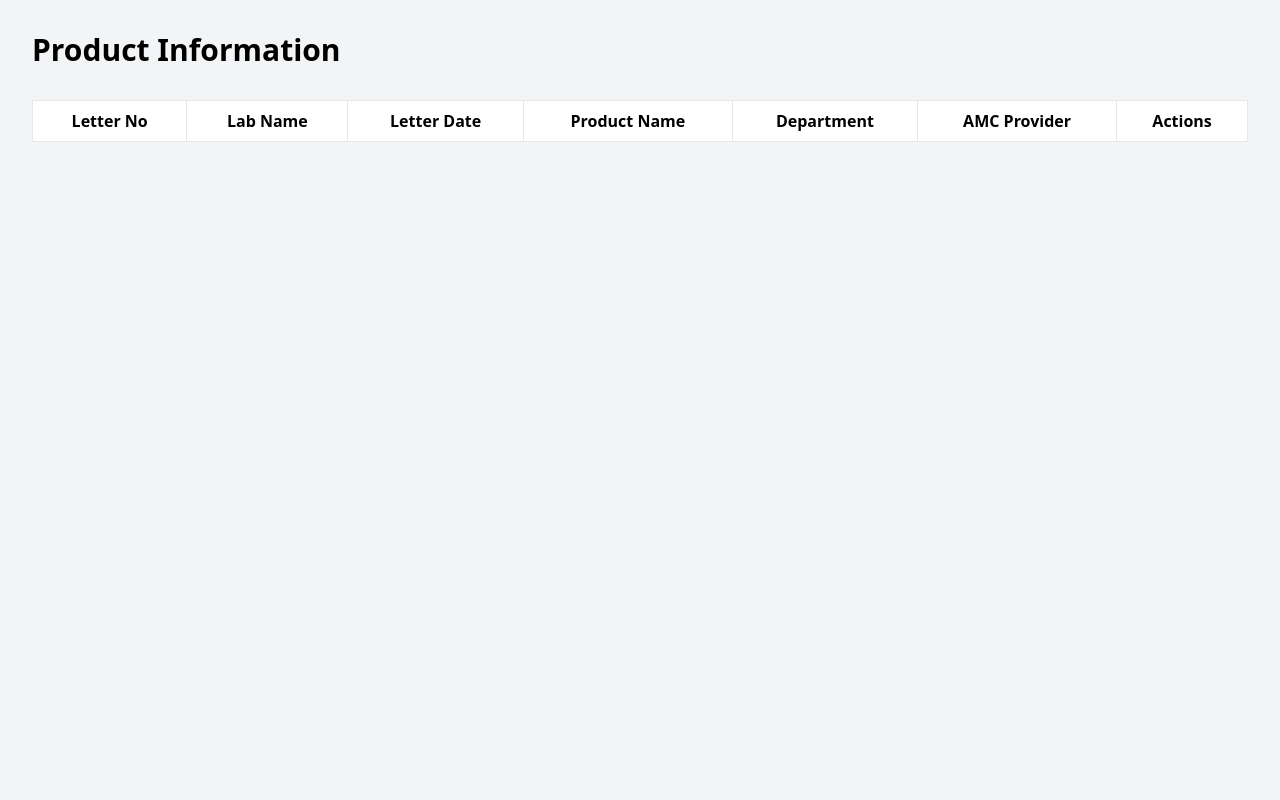
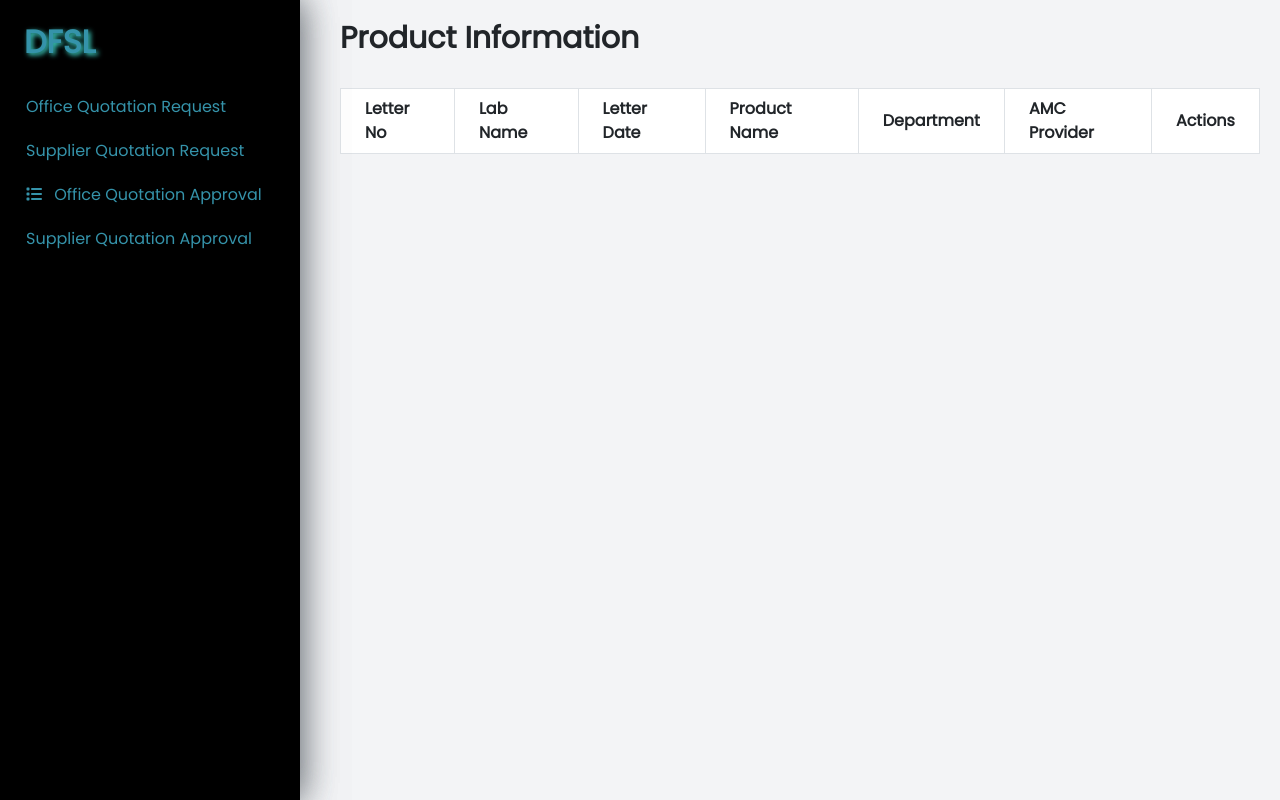
Before and after one commit to samarth23-tech23/DFSL, a Django app: page /letterGenerate/products4/ in a window 1280 px wide. Run offline with Django 3.2, Linux system fonts and the light colour scheme; data that the repository does not hold is empty; some libraries are stand-ins or nearby versions.

Commit message:
previous changes

```diff
--- a/letterCreation/templates/letter.html
+++ b/letterCreation/templates/letter.html
@@ -24,7 +24,7 @@
       }
     }
   </style>
-  <title>Letter Format</title>
+  <title>Office Quotation Approval</title>
 </head>
 <body class="font-times text-sm">
   <div class="border border-solid border-black border-2 m-4 max-w-screen">
--- a/letterCreation/templates/letter6.html
+++ b/letterCreation/templates/letter6.html
@@ -22,7 +22,7 @@
       }
     }
   </style>
-  <title>Letter Format</title>
+  <title>Office Quotation Approval</title>
 </head>
 <body class="font-times text-sm">
   <div class="border border-solid border-black border-2 m-4 max-w-screen">
--- /dev/null
+++ b/letterCreation/templates/sidebar.html
@@ -0,0 +1,219 @@
+<!DOCTYPE html>
+<html lang="en">
+
+<head>
+    <meta charset="UTF-8">
+    <meta http-equiv="X-UA-Compatible" content="IE=edge">
+    <meta name="viewport" content="width=device-width, initial-scale=1.0">
+    <script src="https://kit.fontawesome.com/ae360af17e.js" crossorigin="anonymous"></script>
+    <link href="https://cdn.lineicons.com/4.0/lineicons.css" rel="stylesheet" />
+    <link href="https://cdn.jsdelivr.net/npm/bootstrap@5.3.0-alpha3/dist/css/bootstrap.min.css" rel="stylesheet"
+        integrity="sha384-KK94CHFLLe+nY2dmCWGMq91rCGa5gtU4mk92HdvYe+M/SXH301p5ILy+dN9+nJOZ" crossorigin="anonymous">
+    <style>
+        @import url('https://fonts.googleapis.com/css2?family=Poppins&display=swap');
+
+*,
+::after,
+::before {
+    box-sizing: border-box;
+}
+
+body {
+    font-family: 'Poppins', sans-serif;
+    margin: 0;
+    background-color: white;
+    background-repeat: no-repeat;
+    background-position: center bottom;
+    background-size: cover;
+}
+
+h3 {
+    font-size: 1.2375rem;
+    color: black
+}
+
+a {
+    cursor: pointer;
+    text-decoration: none;
+    font-family: 'Poppins', sans-serif;
+}
+
+li {
+    list-style: none;
+}
+
+/* Layout skeleton */
+
+.wrapper {
+    align-items: stretch;
+    display: flex;
+    width: 100%;
+}
+
+#sidebar {
+    background-color: black;
+    max-width: 300px;
+    min-width: 300px;
+    transition: all 0.35s ease-in-out;
+    box-shadow: 0 0 35px 0 rgba(49, 57, 66, 0.5);
+    z-index: 1111;
+    color: turquoisee;
+}
+
+#sidebar {
+    float: left;
+    width: 25%; /* Adjust the width as needed */
+}
+
+#main-content {
+    margin-left: 25%; /* Ensure main content starts after the sidebar */
+    padding: 20px;
+}
+
+/* Sidebar collapse */
+
+#sidebar.collapsed {
+    margin-left: -264px;
+}
+
+.main {
+    display: flex;
+    flex-direction: column;
+    min-height: 100vh;
+    width: 100%;
+    overflow: hidden;
+    transition: all 0.35s ease-in-out;
+}
+
+.sidebar-logo {
+    padding: 1.15rem 1.5rem;
+}
+
+.sidebar-logo a {
+    color: #3593aa;
+    font-size: 2rem;
+    font-weight: 600;
+    text-shadow: 2px 2px 5px turquoise;
+}
+
+.sidebar-nav {
+    padding: 0;
+}
+
+.sidebar-header {
+    color: #3593aa;
+    font-size: .75rem;
+    padding: 1.5rem 1.5rem .375rem;
+}
+
+a.sidebar-link {
+    padding: .625rem 1.625rem;
+    color: #3593aa;
+    position: relative;
+    display: block;
+    font-size: 1rem;
+}
+
+.sidebar-link[data-bs-toggle="collapse"]::after {
+    border: solid;
+    border-width: 0 .075rem .075rem 0;
+    content: "";
+    display: inline-block;
+    padding: 2px;
+    position: absolute;
+    right: 1.5rem;
+    top: 1.4rem;
+    transform: rotate(-135deg);
+    transition: all .2s ease-out;
+}
+
+.sidebar-link[data-bs-toggle="collapse"].collapsed::after {
+    transform: rotate(45deg);
+    transition: all .2s ease-out;
+}
+
+.content {
+    flex: 1;
+    max-width: 100vw;
+    width: 100vw;
+}
+
+/* Responsive */
+
+@media (min-width:768px) {
+    .content {
+        width: auto;
+    }
+}
+    </style>
+</head>
+
+<body>
+    <div class="wrapper">
+        <!-- Sidebar -->
+        <aside id="sidebar">
+            <div class="h-100">
+                <div class="sidebar-logo">
+                    <a href="#">DFSL</a>
+                </div>
+                <!-- Sidebar Navigation -->
+                <ul class="sidebar-nav">
+                    <li class="sidebar-item">
+                        <a href="letter1.html" class="sidebar-link">
+                            <i class="lni lni-folder"></i>
+                            Office Quotation Request
+                        </a>
+                    </li>
+                    <li class="sidebar-item">
+                        <a href="letter4.html" class="sidebar-link">
+                            <i class="lni lni-pencil-alt"></i>
+                            Supplier Quotation Request
+                        </a>
+                    </li>
+                    <li class="sidebar-item">
+                        <a href="#" class="sidebar-link">
+                            <i class="fa-solid fa-list pe-2"></i>
+                            Office Quotation Approval
+                        </a>
+                    </li>
+                    <li class="sidebar-item">
+                        <a href="#" class="sidebar-link">
+                            <i class="lni lni-checkmark-circle"></i>
+                            Supplier Quotation Approval
+                        </a>
+                    </li>
+
+
+
+                </ul>
+            </div>
+        </aside>
+        <!-- Main Component -->
+        <div class="main">
+            <nav class="navbar navbar-expand px-3 border-bottom">
+                <!-- Button for sidebar toggle -->
+                <button class="btn" type="button" data-bs-theme="light">
+                    <span class="navbar-toggler-icon"></span>
+                </button>
+            </nav>
+            <main class="content px-3 py-2">
+                <div class="container-fluid">
+                    <div class="mb-3">
+                        {% block content %}{% endblock %}
+                    </div>
+                </div>
+            </main>
+        </div>
+    </div>
+    <script src="https://cdn.jsdelivr.net/npm/bootstrap@5.3.0-alpha3/dist/js/bootstrap.bundle.min.js"
+        integrity="sha384-ENjdO4Dr2bkBIFxQpeoTz1HIcje39Wm4jDKdf19U8gI4ddQ3GYNS7NTKfAdVQSZe"
+        crossorigin="anonymous"></script>
+    <script >
+        const toggler = document.querySelector(".btn");
+toggler.addEventListener("click",function(){
+    document.querySelector("#sidebar").classList.toggle("collapsed");
+});
+    </script>
+</body>
+
+</html>
--- a/letterCreation/templates/table2.html
+++ b/letterCreation/templates/table2.html
@@ -6,8 +6,14 @@
     <title>Product Information</title>
     <link href="https://cdn.jsdelivr.net/npm/tailwindcss@2.2.19/dist/tailwind.min.css" rel="stylesheet">
 </head>
-<body class="bg-gray-100 p-8">
-    <div class="max-w-7xl mx-auto">
+<body class="bg-gray-100">
+
+<div id="sidebar" class="bg-gray-200 h-screen">
+    <!-- Sidebar content here -->
+    {% include 'sidebar.html' %}
+</div>
+
+<div id="main-content" class="ml-64 p-8">
     <h1 class="text-3xl font-bold mb-8">Product Information</h1>
     <table class="w-full bg-white border border-gray-200">
         <thead>
@@ -44,5 +50,18 @@
         </tbody>
     </table>
 </div>
+
+<style>
+#sidebar {
+    float: left;
+    width: 25%; /* Adjust the width as needed */
+}
+
+#main-content {
+    margin-left: 25%; /* Ensure main content starts after the sidebar */
+    padding: 20px;
+}
+</style>
+
 </body>
 </html>
--- a/letterCreation/templates/table6.html
+++ b/letterCreation/templates/table6.html
@@ -1,3 +1,5 @@
+{% extends 'sidebar.html' %}
+{% block content %}
 <!DOCTYPE html>
 <html lang="en">
 <head>
@@ -46,3 +48,4 @@
     </div>
 </body>
 </html>
+{% endblock %}
--- a/letterCreation/urls.py
+++ b/letterCreation/urls.py
@@ -9,6 +9,7 @@ urlpatterns = [
     path('letter1/',views.load_letter1),
     path('letter4/',views.load_letter4),
     path('form/',views.load_form),
+    path('last_letter/',views.load_last_letter),
     path('submit_form/', views.submit_form, name='submit_form'),
 
 #letter 3
--- a/letterCreation/views.py
+++ b/letterCreation/views.py
@@ -35,6 +35,9 @@ def load_form(request):
 
 def load_demo(request):
     return render(request,'demo.html')
+
+def load_last_letter(request):
+    return render(request,'last_letter.html')
 
 def product_list(request):
     letters = Letter.objects.all()
```
Also changed, not shown: letterCreation/templates/form1.html (+9 -21 lines), letterCreation/templates/last_letter.html (added, +86 -0 lines), letterCreation/templates/letter1.html (+6 -6 lines), letterCreation/templates/quotation_info.html (+203 -73 lines), letterCreation/templates/table.html (+6 -2 lines), letterCreation/migrations/0010_auto_20240310_1923.py (added). Lines whose indentation alone changed are shown as unchanged.
